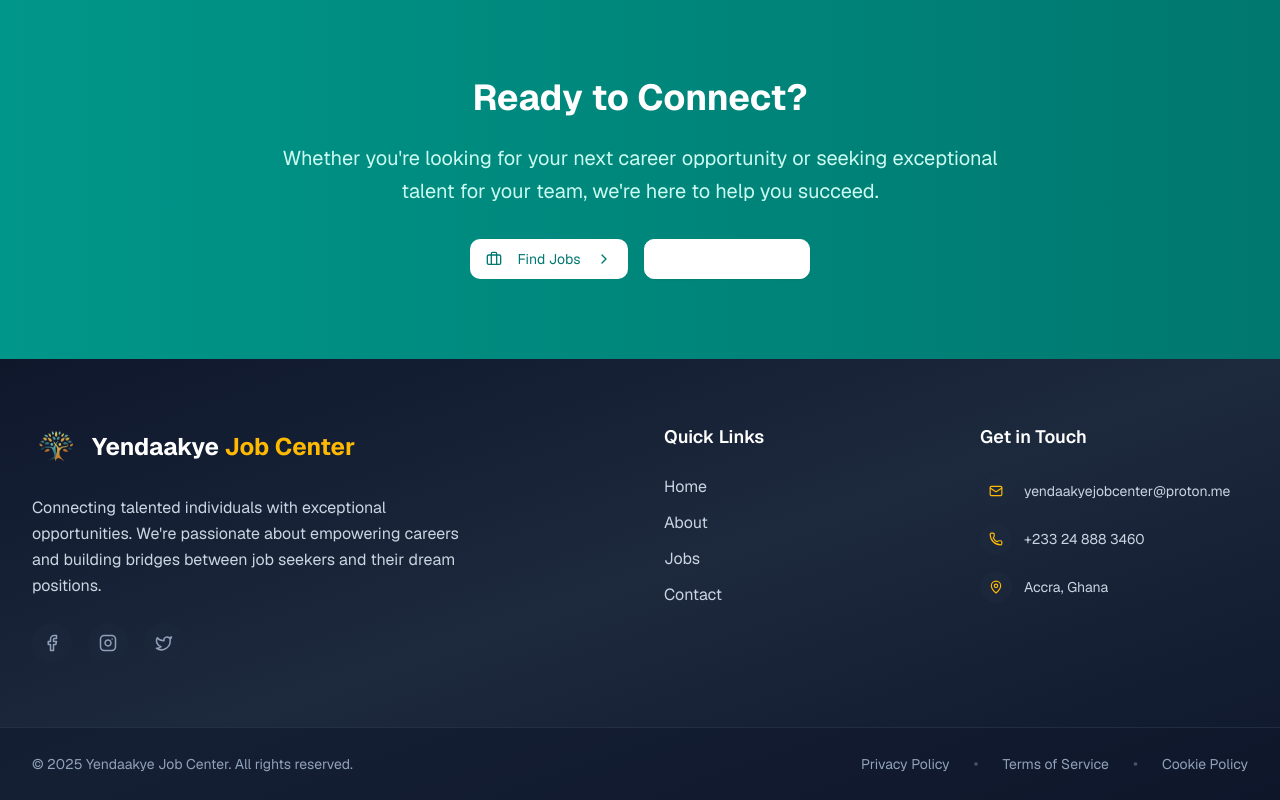
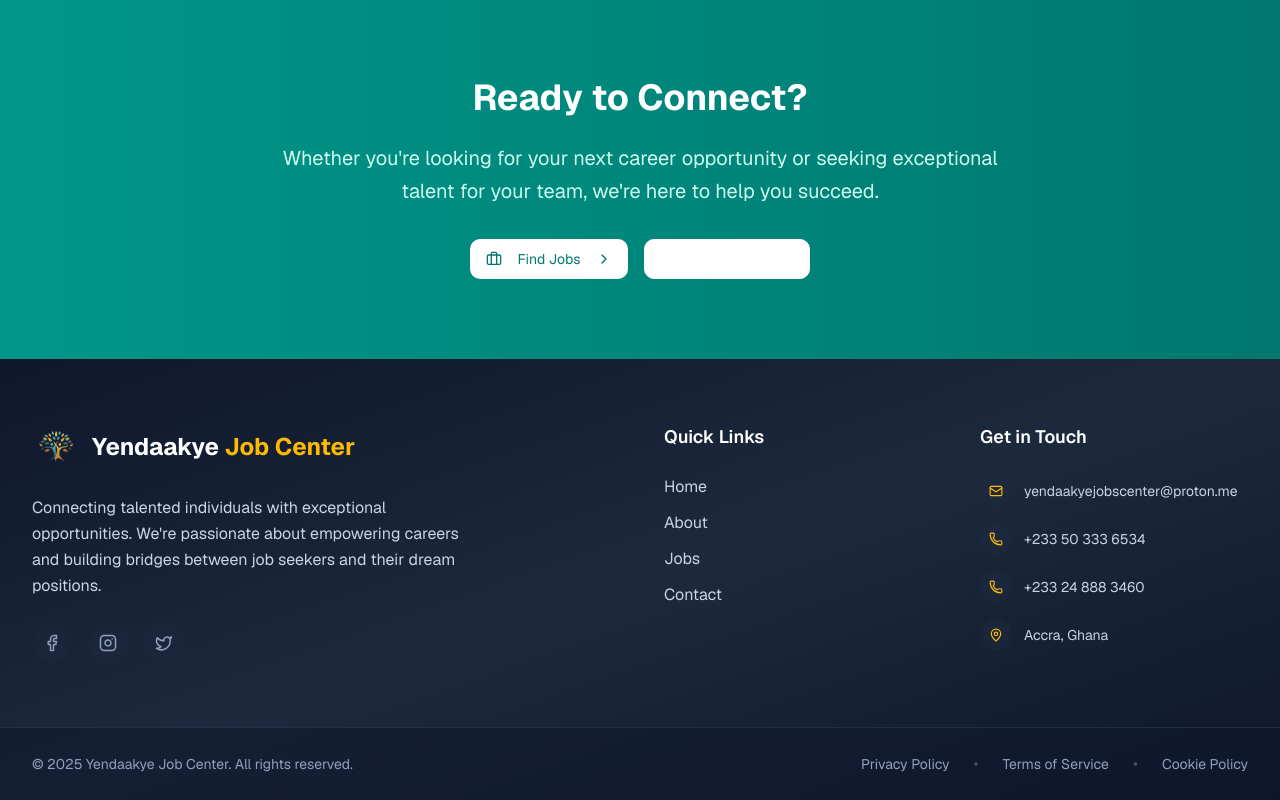
Before and after one commit to C-distin/yen, a Next.js app: page /about in a window 1280 px wide. Shown: the part 3099-3899 px from the top of the page. Built offline with nearby package versions, Linux system fonts and the light colour scheme.

Commit message:
fix footer

```diff
--- a/components/layout/footer/index.tsx
+++ b/components/layout/footer/index.tsx
@@ -62,8 +62,13 @@ export function Footer() {
   const contactInfo: ContactInfoProps[] = [
     {
       icon: Mail,
-      text: "yendaakyejobcenter@proton.me",
-      link: "mailto:yendaakyejobcenter@proton.me",
+      text: "yendaakyejobscenter@proton.me",
+      link: "mailto:yendaakyejobscenter@proton.me",
+    },
+    {
+      icon: Phone,
+      text: "+233 50 333 6534",
+      link: "tel:+233503336534",
     },
     {
       icon: Phone,
```
